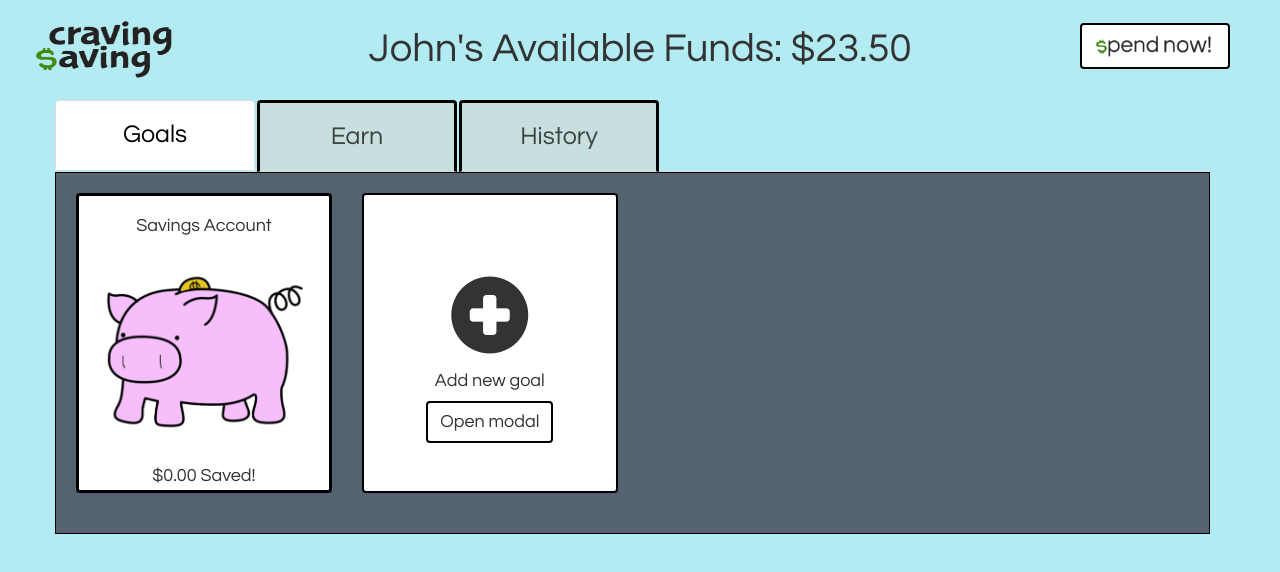
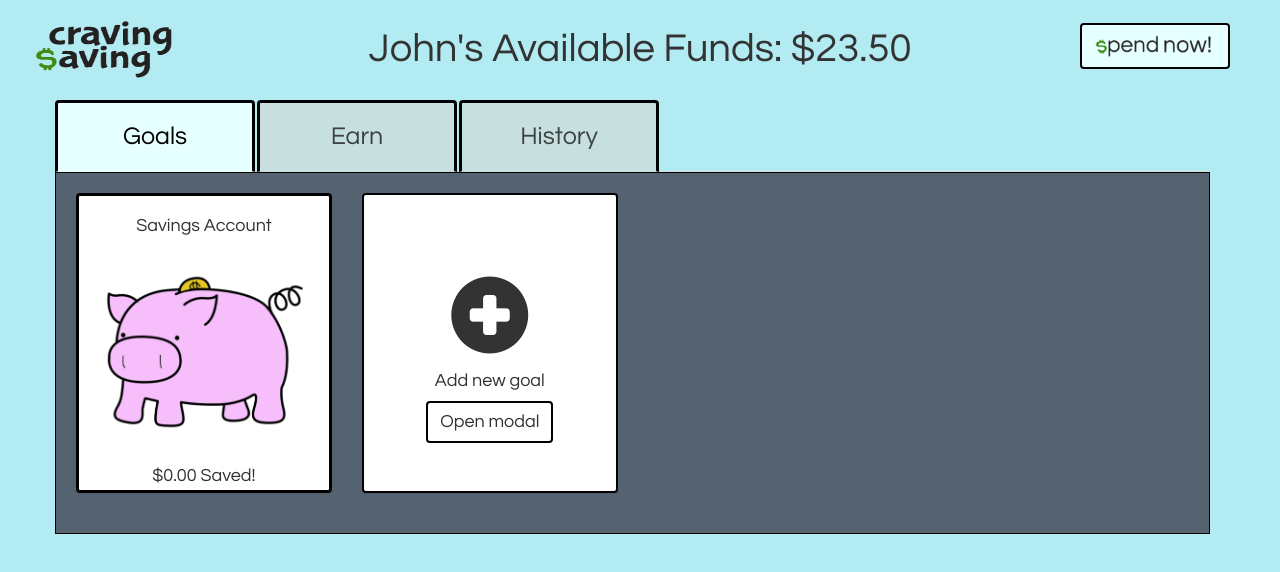
Before and after one commit to ellagasta/Craving-Savings, a website: page index.html in a window 1280 px wide. In both pictures the pointer is over the link "Goals". Drawn offline with nearby package versions, Linux system fonts and the light colour scheme.

Commit message:
more formatting and design stuff

```diff
--- a/index.html
+++ b/index.html
@@ -56,7 +56,7 @@
 							<div class="non-hover non-hover-div">
 								<h4 class="text-center">Savings Account</h4>
 								<img src="images/piggy.png" class="goal-icon center-block" style="padding:23px 0px;">
-								<h4 class="text-center">$0.00 Saved!</h4>
+								<h4 class="text-center bottom">$0.00 Saved!</h4>
 							</div>
 							<div class="hover-add hover-div">
 								<button class="btn btn-default hover-btn-top">Open Savings</button>
--- a/stylesheet.css
+++ b/stylesheet.css
@@ -95,6 +95,20 @@
 	background-color: rgb(85,98,112);
 /*>>>>>>> playing with color
 */}
+
+.nav-tabs li a:hover {
+	background-color: #E6FFFF;
+	border-top: 3px solid black;
+	border-left: 3px solid black;
+	border-right: 3px solid black;
+}
+
+.nav-tabs li.active a:hover {
+	background-color: #E6FFFF;
+	border-top: 3px solid black;
+	border-left: 3px solid black;
+	border-right: 3px solid black;
+}
 
 .nav-tabs li a h4 {
 	text-align: center;
@@ -195,6 +209,10 @@
 .btn {
 	border: 2px solid black;
 	font-size: 18px;
+}
+
+.btn:hover {
+	border: 2px solid black;
 }
 
 .hover-btn-top {
@@ -342,6 +360,7 @@
 	width: 150px;
 	margin-right: 20px;
 	margin-top: 3px;
+	background-color: #E6FFFF;
 }
 
 .progress-row-btn {
@@ -362,6 +381,13 @@
 	border: 3px solid black;
 }
 
-body {
+/*<<<<<<< HEAD
+*/body {
 	background-color: rgb(78,205,196);
 }
+/*=======
+*/.non-hover-div .bottom {
+	margin-top: 0px;
+}
+/*>>>>>>> more formatting and design stuff
+*/
```
